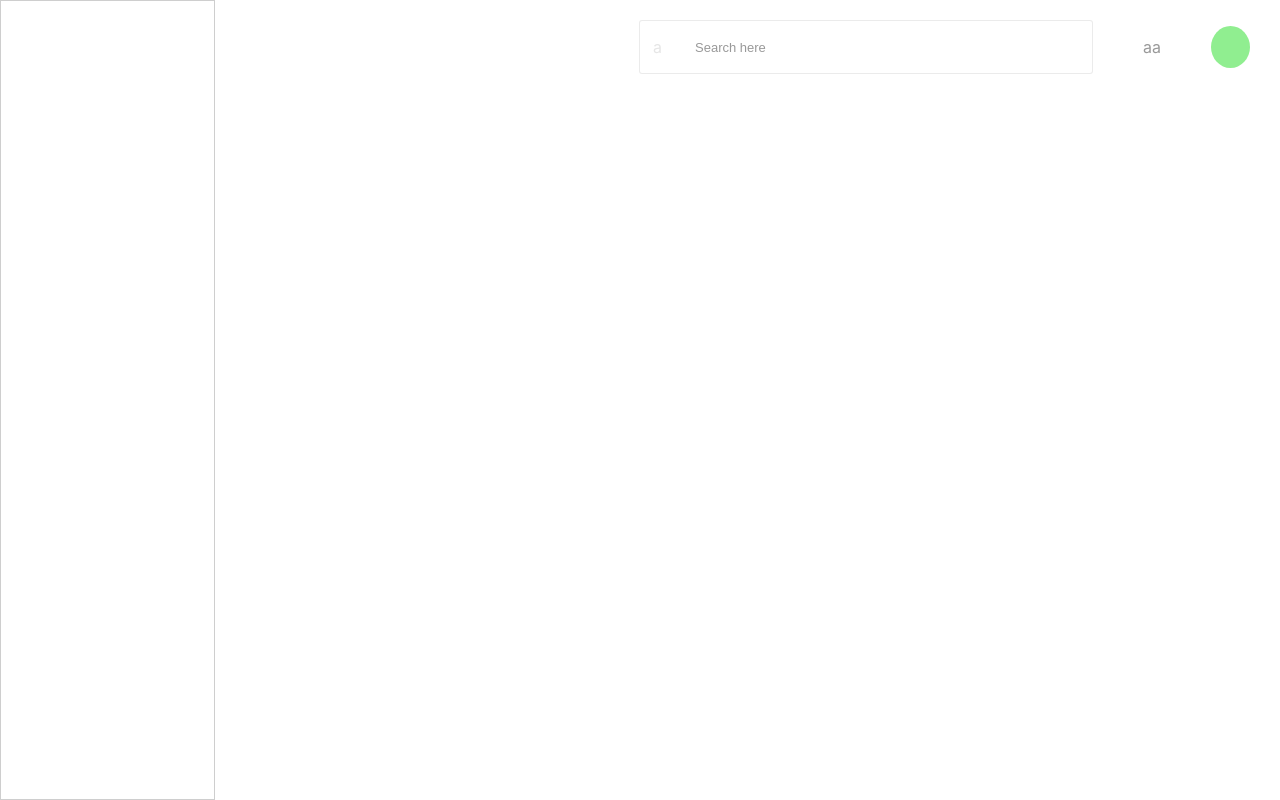
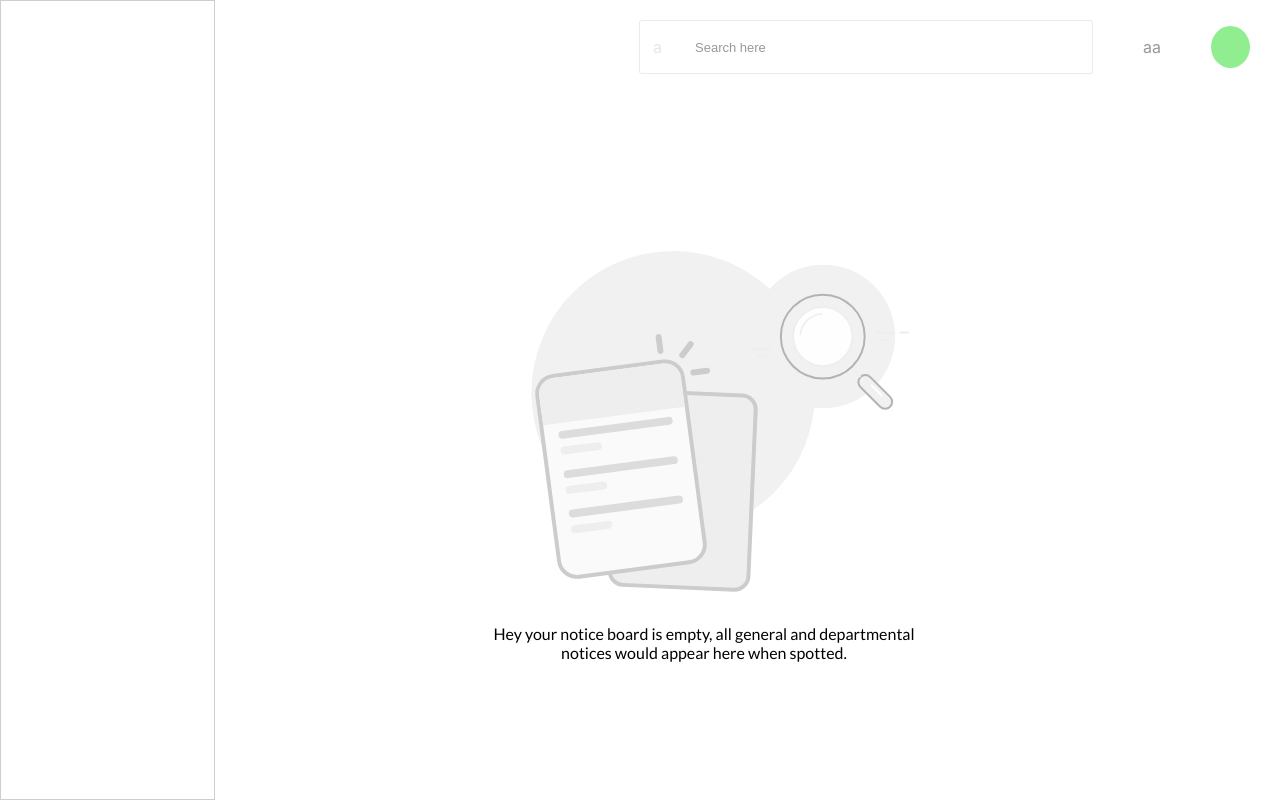
Before and after one commit to zurichat/zc_plugin_noticeboard, a React (Create React App) app in the folder frontend/: page / in a window 1280 px wide. Built offline with nearby package versions, Linux system fonts and the light colour scheme; no server answers.

Commit message:
implemented user intro page

```diff
--- a/frontend/src/App.js
+++ b/frontend/src/App.js
@@ -1,6 +1,7 @@
 import './App.css';
 import Header from './components/Header/Header';
 import NoticeBoard from './components/NoticeBoard/NoticeBoard';
+import UserIntro from './components/NoticeBoard/UserIntro/UserIntro';
 import Sidebar from './components/Sidebar/Sidebar';
 
 function App() {
@@ -10,7 +11,8 @@ function App() {
         <Sidebar />
         <span className="app__bodyFlex">
           <Header />
-          <NoticeBoard />
+          {/*<NoticeBoard />*/}
+          <UserIntro />
         </span>
 
       </div>
--- /dev/null
+++ b/frontend/src/components/NoticeBoard/UserIntro/UserIntro.css
@@ -0,0 +1,22 @@
+@import url('https://fonts.googleapis.com/css2?family=Lato&display=swap');
+.notice {
+    flex: 0.7;
+    flex-grow: 1;
+    padding-bottom: 150px;
+}
+.userBody{
+  font-family: 'Lato', sans-serif;
+}
+.userBodyImg{
+  margin: 0;
+  position: fixed;
+  top: 55%;
+  left: 55%;
+  -ms-transform: translate(-50%, -50%);
+  transform: translate(-50%, -50%);
+}
+.userBodyImg span{
+  display: flex;
+  justify-content: center;
+  align-items: center;
+}
--- /dev/null
+++ b/frontend/src/components/NoticeBoard/UserIntro/UserIntro.jsx
@@ -0,0 +1,20 @@
+import React from 'react'
+import "./UserIntro.css"
+
+function UserIntro() {
+    return (
+        <div className="notice">
+          <div className="userBody">
+              <div className="userBodyImg">
+                <img src={require("./img/Illustration.svg").default} />
+                <span>Hey your notice board is empty, all general and departmental</span>
+                <span>notices would appear here when spotted.</span>
+              </div>
+
+          </div>
+
+        </div>
+    )
+}
+
+export default UserIntro
```
Also changed, not shown: frontend/src/components/NoticeBoard/UserIntro/img/Illustration.svg (added), 1 other file (tests, documents, lock files or other folders).
